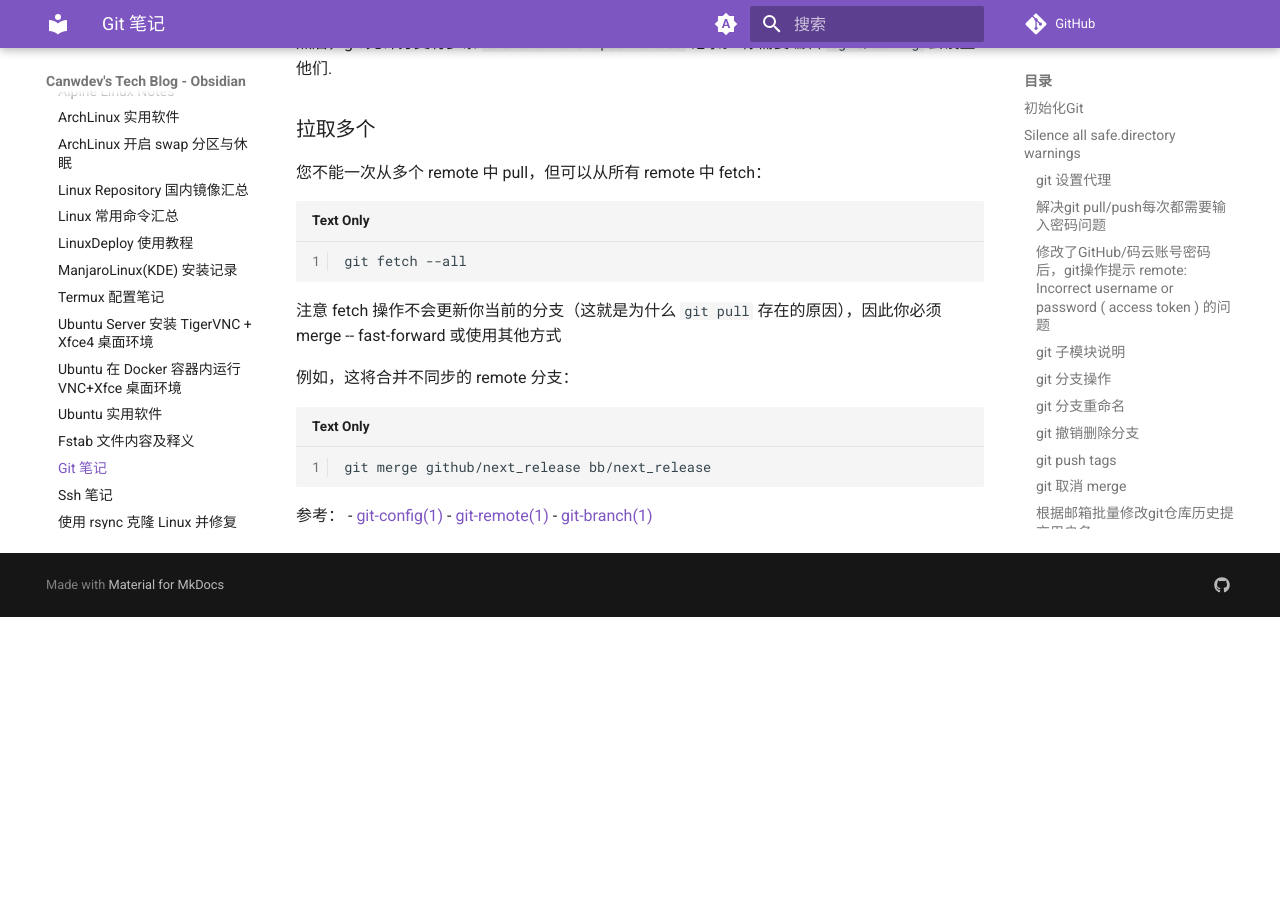
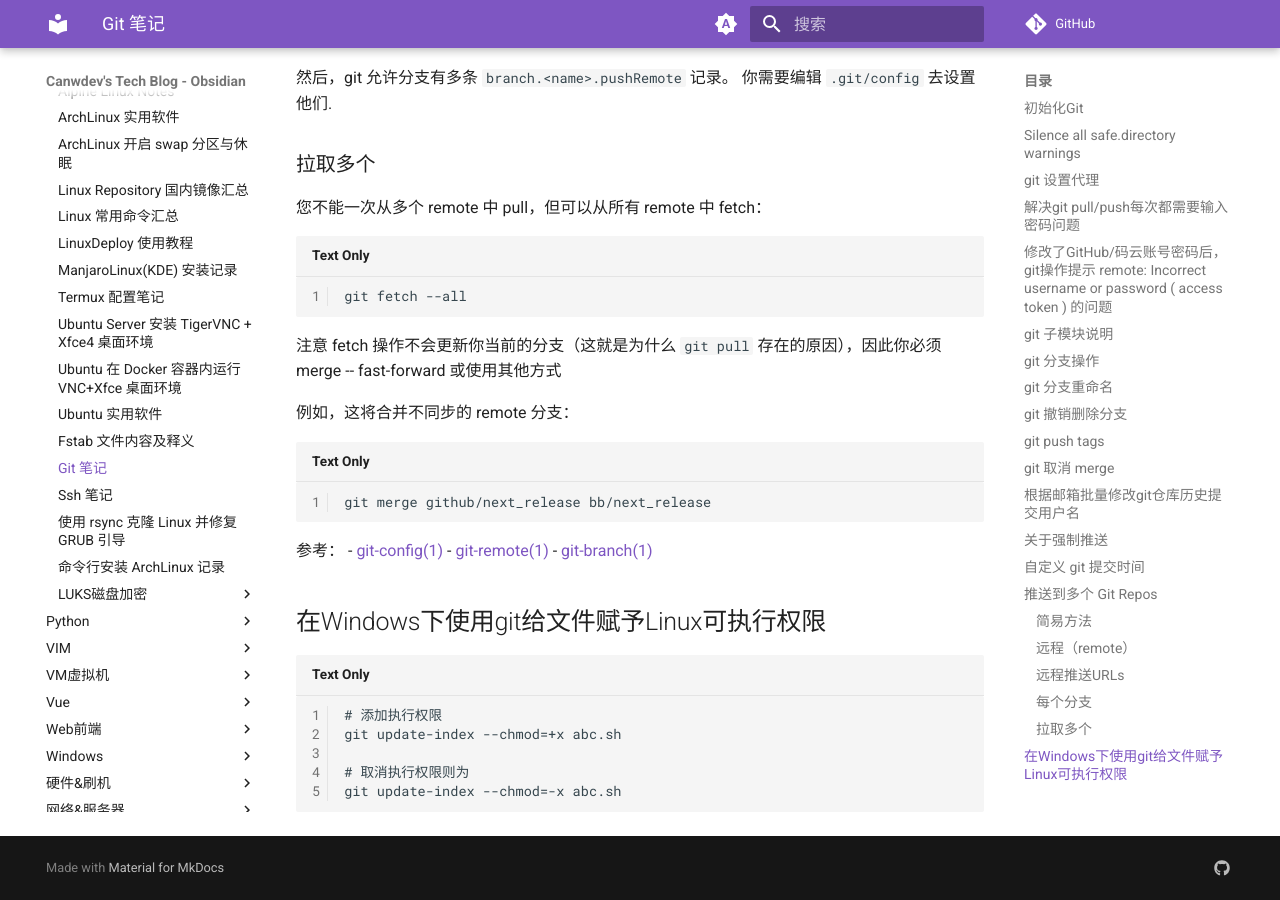
Before and after one commit to canwdev/canwdev.github.io, an MkDocs documentation site: the page built from docs/Linux/git 笔记.md, in a window 1280 px wide and 900 px high, scrolled down 6341 px. Built offline with MkDocs 1.6.1 and Material for MkDocs 9.7.7, drawn with Linux system fonts in a browser that asks for light colours; comment, search, counter and statistics services are not loaded; before the commit the page ends 6958 px from its top, so only the background shows below that.

Commit message:
vault backup: 2024-05-16 11:33:18

````diff
--- a/docs/Linux/git 笔记.md
+++ b/docs/Linux/git 笔记.md
@@ -14,7 +14,7 @@ git config  --global core.ignorecase false
 git config --global http.sslVerify false
 ```
 
-# Silence all `safe.directory` warnings
+## Silence all `safe.directory` warnings
 
 ```
 git config --global --add safe.directory '*'
@@ -271,3 +271,13 @@ git commit --date="March 31 20:00:00 2021 +0800" -am "update"
 - [git-config(1)](https://www.kernel.org/pub/software/scm/git/docs/git-config.html)
 - [git-remote(1)](https://www.kernel.org/pub/software/scm/git/docs/git-remote.html)
 - [git-branch(1)](https://www.kernel.org/pub/software/scm/git/docs/git-branch.html)
+
+## 在Windows下使用git给文件赋予Linux可执行权限
+
+```
+# 添加执行权限
+git update-index --chmod=+x abc.sh
+
+# 取消执行权限则为
+git update-index --chmod=-x abc.sh
+```
````
